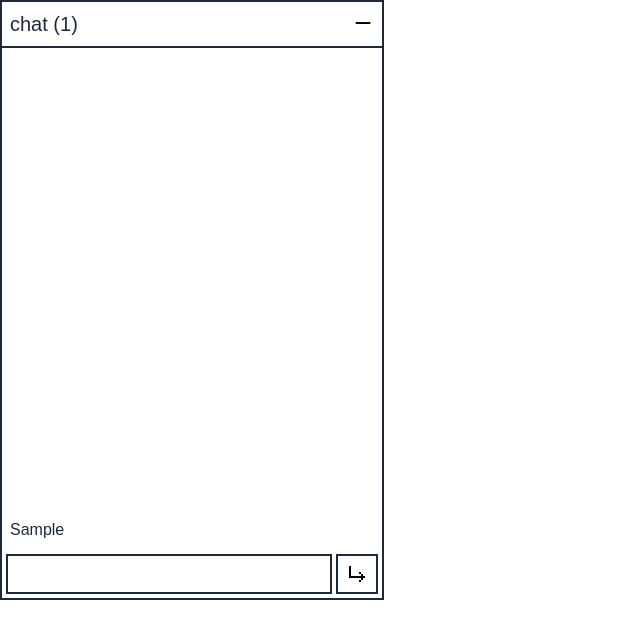
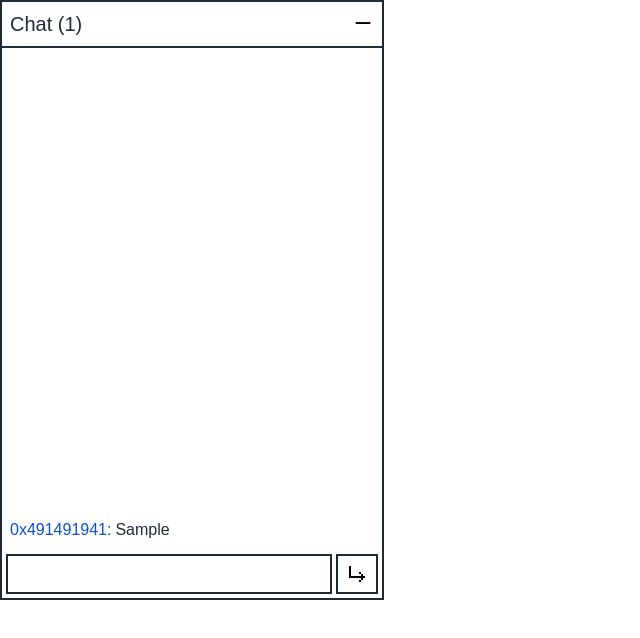
Before and after one commit to BrianM0330/BlockieTalkie, a Nuxt app: page /chat in a window 1280 px wide. Both pictures are taken after typing "Sample" into the empty fields and a click on the button 356 px from the left and 574 px from the top of the page. Shown: the top 638 px of the page, without its empty margins (0-640 px from the left). Built offline with nearby package versions, Linux system fonts and the light colour scheme; no server answers; a web font is replaced by a local one.

Commit message:
add fancy messages

```diff
--- a/components/ChatRoom.vue
+++ b/components/ChatRoom.vue
@@ -1,7 +1,7 @@
 <template>
   <div class="font-lores flex flex-col gap-2 p-1 messageBox bg-red bg-white border-2 border-black h-1/2 w-96">
     <div id= "title" class="flex w-96 h-12 -m-1.5 border-2 border-black items-center justify-self end">
-      <div id="numberOfPeople" class="flex w-full p-2 text-xl"> chat ({{ userCount }}) </div>
+      <div id="numberOfPeople" class="flex w-full p-2 text-xl"> Chat ({{ userCount }}) </div>
       <div id="minimizeIcon" class="h-6 w-6 margin-left mr-2 justify-center items-center">
         <img src="~/assets/icons/minus.png" />
       </div>
--- a/components/Message.vue
+++ b/components/Message.vue
@@ -1,22 +1,44 @@
 <template>
-  <div class="p-1 w-full bg-white" :style="{ color }">
-    {{ message }}
+  <div v-show="message" class="p-1 w-full bg-white">
+    <div v-if="!newPost && !ad" class="normalMessage flex">
+      <div class="text-blockblue"> {{ sender }}:</div>
+      <div class="ml-1 text-black"> {{ message }}</div>
+    </div>
+    <div v-else :class="bannerColor">
+      <div> &lt;{{ specialMessage }}&gt; </div>
+      <div> {{ message }} </div>
+    </div>
   </div>
 </template>
 
 <script setup lang="ts">
 export interface Props {
+  newPost: boolean,
+  ad: boolean,
   message: string,
   sender: string
 }
 const props = withDefaults(defineProps<Props>(), {
-  color: 'black',
+  newPost: false,
+  ad: false,
   message: '',
-  sender: ''
+  sender: '0x491491941'
 })
 
-const color = computed(() => {
-  return ''
+const specialMessage = computed(() => {
+  return props.newPost ? 'New Article' : 'A Message From Our Sponsor'
+})
+
+const bannerColor = computed(() => {
+  return {
+    'flex': true,
+    'flex-col': true,
+    'items-center': false,
+    'justify-center': true,
+    'text-l': true,
+    'text-blockred': props.newPost && !props.ad,
+    'text-blockgreen': !props.newPost && props.ad,
+  }
 });
 
 </script>
```
